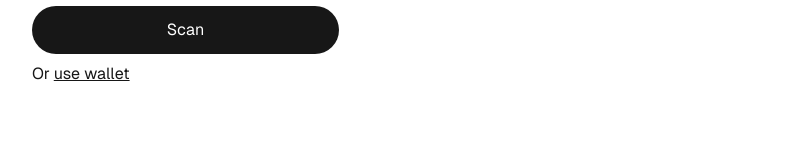
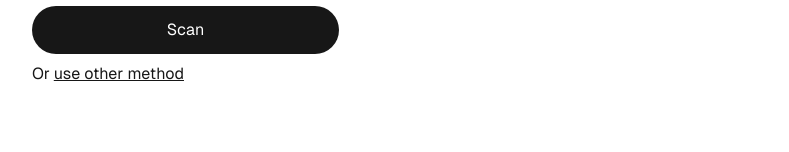
Before and after one commit to lenoteddy/eth-global-bangkok-hackathon, a Next.js app in the folder application/: page / in a window 1280 px wide. Shown: the part 456-608 px from the top of the page, without its empty margins (48-837 px from the left). Built offline with nearby package versions, Linux system fonts and the light colour scheme.

Commit message:
feat: privy login integration

```diff
--- a/application/package.json
+++ b/application/package.json
@@ -10,6 +10,8 @@
   },
   "dependencies": {
     "@arx-research/libhalo": "^1.10.6",
+    "@privy-io/react-auth": "1.94.2",
+    "@privy-io/server-auth": "1.16.3",
     "next": "15.0.3",
     "react": "19.0.0-rc-66855b96-20241106",
     "react-dom": "19.0.0-rc-66855b96-20241106"
--- a/application/src/app/layout.js
+++ b/application/src/app/layout.js
@@ -1,4 +1,5 @@
 import localFont from "next/font/local";
+import Providers from "@/components/providers";
 import "./globals.css";
 
 const geistSans = localFont({
@@ -20,10 +21,8 @@ export const metadata = {
 export default function RootLayout({ children }) {
 	return (
 		<html lang="en">
-      <body
-        className={`${geistSans.variable} ${geistMono.variable} antialiased`}
-      >
-        {children}
+			<body className={`${geistSans.variable} ${geistMono.variable} antialiased`}>
+				<Providers>{children}</Providers>
 			</body>
 		</html>
 	);
--- a/application/src/app/page.js
+++ b/application/src/app/page.js
@@ -3,6 +3,7 @@
 import { useState, useEffect } from "react";
 import Image from "next/image";
 import { execHaloCmdWeb } from "@arx-research/libhalo/api/web";
+import { useLogin } from "@privy-io/react-auth";
 
 export default function Home() {
 	// Set target date for Bangkok time (2024-11-17 23:59:59)
@@ -43,6 +44,14 @@ export default function Home() {
 			console.log(e);
 		}
 	};
+	const { login } = useLogin({
+		onComplete: async (user) => {
+			setWalletAddress(user.wallet.address);
+		},
+		onError: (error) => {
+			setWalletStatus(error);
+		},
+	});
 
 	useEffect(() => {
 		const interval = setInterval(() => {
@@ -94,7 +103,10 @@ export default function Home() {
 						Scan
 					</button>
 					<div className="mt-2">
-						Or <a className="text-bold text-sm sm:text-base underline cursor-pointer">use wallet</a>
+						Or{" "}
+						<a className="text-bold text-sm sm:text-base underline cursor-pointer" onClick={() => login({ loginMethods: ["email", "wallet"] })}>
+							use other method
+						</a>
 					</div>
 				</div>
 				{walletStatus && <div className="font-bold italic">{walletStatus}</div>}
--- /dev/null
+++ b/application/src/components/providers.js
@@ -0,0 +1,17 @@
+// components/providers.tsx
+"use client";
+
+import { PrivyProvider } from "@privy-io/react-auth";
+
+export default function Providers({ children }) {
+	return (
+		<PrivyProvider
+			appId="cm3k8jtxh006r3x2qbmtt2gy3"
+			config={{
+				loginMethods: ["email", "wallet"],
+			}}
+		>
+			{children}
+		</PrivyProvider>
+	);
+}
```
Also changed, not shown: 1 other file (tests, documents, lock files or other folders). Lines whose indentation alone changed are shown as unchanged.
